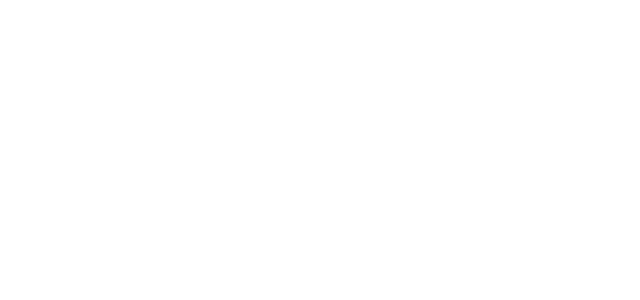
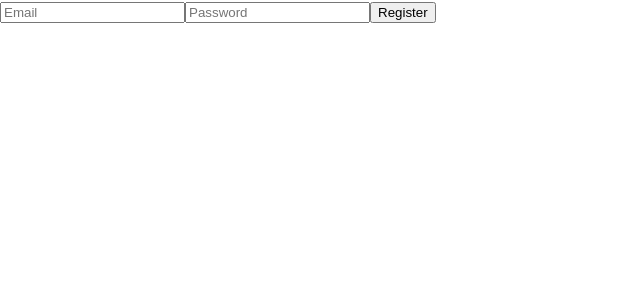
Before and after one commit to keithxun/CVWO-Frontend, a React (Create React App) app: page /sign-up-form in a window 1280 px wide. Before the commit this address had no page. Shown: the top 300 px of the page, without its empty margins (0-640 px from the left). Built offline with nearby package versions, Linux system fonts and the light colour scheme.

Commit message:
sign in + sign up

```diff
--- a/src/App.tsx
+++ b/src/App.tsx
@@ -3,6 +3,8 @@
 import Posts from "./pages/Posts";
 import SinglePost from "./pages/SinglePost";
 import NewPostForm from "./pages/NewPostForm";
+import SignUpForm from "./pages/SignUpForm";
+import SignInForm from "./pages/SignInForm";
 import React from "react";
 import { BrowserRouter as Router, Route, Routes } from "react-router-dom";
 
@@ -13,6 +15,8 @@
                 <Route path="/" element={<Posts />} />
                 <Route path="/posts/:postId" element={<SinglePost />} />
                 <Route path="/new-post-form" element={<NewPostForm />} />
+                <Route path="/sign-up-form" element={<SignUpForm />} />
+                <Route path="/sign-in-form" element={<SignInForm />} />
             </Routes>
         </Router>
     );
--- a/src/pages/NewPostForm.tsx
+++ b/src/pages/NewPostForm.tsx
@@ -7,7 +7,7 @@
 
 interface NewPostFormProps {}
 
-export interface Post {
+interface Post {
     title: string;
     content: string;
 }
@@ -32,7 +32,6 @@
 
     const handleAddPost = async () => {
         try {
-            console.log("Sending data:", { post: newPost });
             await axios.post<Post>("http://localhost:3000/posts", { post: newPost });
             setNewPost({ title: "", content: "" });
             navigate("/");
--- a/src/pages/Posts.tsx
+++ b/src/pages/Posts.tsx
@@ -5,7 +5,11 @@
 
 interface PostsProps {}
 
-export interface Post {
+interface AuthStatus {
+    signedIn: boolean;
+}
+
+interface Post {
     id: number;
     title: string;
     content: string;
@@ -32,10 +36,14 @@
     content: {
         fontSize: "1rem", // Adjust the font size as needed
     },
+    authStatus: {
+        marginBottom: "10px",
+    },
 });
 
 const Posts: React.FC<PostsProps> = () => {
     const [posts, setPosts] = useState<Post[]>([]);
+    const [authStatus, setAuthStatus] = useState<AuthStatus>({ signedIn: false });
     const navigate = useNavigate();
 
     useEffect(() => {
@@ -43,13 +51,20 @@
             .get<Post[]>("http://localhost:3000/posts")
             .then((response) => setPosts(response.data))
             .catch((error) => console.error("Error fetching posts:", error));
+        axios
+            .get<AuthStatus>("http://localhost:3000/users/check_authentication") // Replace with your backend endpoint
+            .then((response) => setAuthStatus(response.data))
+            .catch((error) => console.error("Error fetching auth status:", error));
     }, []);
 
     const classes = useStyles();
     return (
         <div className={classes.postsContainer}>
+            <div className={classes.authStatus}>{authStatus.signedIn ? `Signed in as Keith` : "Not signed in"}</div>
             <h1>Blog Posts</h1>
             <button onClick={() => navigate("/new-post-form")}>Add New Post</button>
+            <button onClick={() => navigate("/sign-in-form")}>Sign In</button>
+            <button onClick={() => navigate("/sign-up-form")}>Sign Up</button>
             {posts.map((post) => (
                 <div key={post.id} className={classes.postItem}>
                     <Link to={`/posts/${post.id}`}>
--- /dev/null
+++ b/src/pages/SignInForm.tsx
@@ -0,0 +1,39 @@
+import React, { useState } from "react";
+import axios from "axios";
+import { useNavigate } from "react-router-dom";
+
+const SignInForm = () => {
+    const [email, setEmail] = useState("");
+    const [password, setPassword] = useState("");
+    const navigate = useNavigate();
+
+    const handleSignIn = async () => {
+        try {
+            const response = await axios.post("http://localhost:3000/users/sign_in", {
+                user: {
+                    email,
+                    password,
+                },
+            });
+            console.log("Sign In successful:", response.data);
+            navigate("/");
+        } catch (error) {
+            console.error("Error signing in:", error);
+        }
+    };
+
+    return (
+        <div>
+            <input type="email" placeholder="Email" value={email} onChange={(e) => setEmail(e.target.value)} />
+            <input
+                type="password"
+                placeholder="Password"
+                value={password}
+                onChange={(e) => setPassword(e.target.value)}
+            />
+            <button onClick={handleSignIn}>Sign in</button>
+        </div>
+    );
+};
+
+export default SignInForm;
--- /dev/null
+++ b/src/pages/SignUpForm.tsx
@@ -0,0 +1,36 @@
+import React, { useState } from "react";
+import axios from "axios";
+
+const SignUpForm = () => {
+    const [email, setEmail] = useState("");
+    const [password, setPassword] = useState("");
+
+    const handleRegistration = async () => {
+        try {
+            const response = await axios.post("http://localhost:3000/users/sign_up", {
+                user: {
+                    email,
+                    password,
+                },
+            });
+            console.log("Registration successful:", response.data);
+        } catch (error) {
+            console.error("Error registering user:", error);
+        }
+    };
+
+    return (
+        <div>
+            <input type="email" placeholder="Email" value={email} onChange={(e) => setEmail(e.target.value)} />
+            <input
+                type="password"
+                placeholder="Password"
+                value={password}
+                onChange={(e) => setPassword(e.target.value)}
+            />
+            <button onClick={handleRegistration}>Register</button>
+        </div>
+    );
+};
+
+export default SignUpForm;
```
